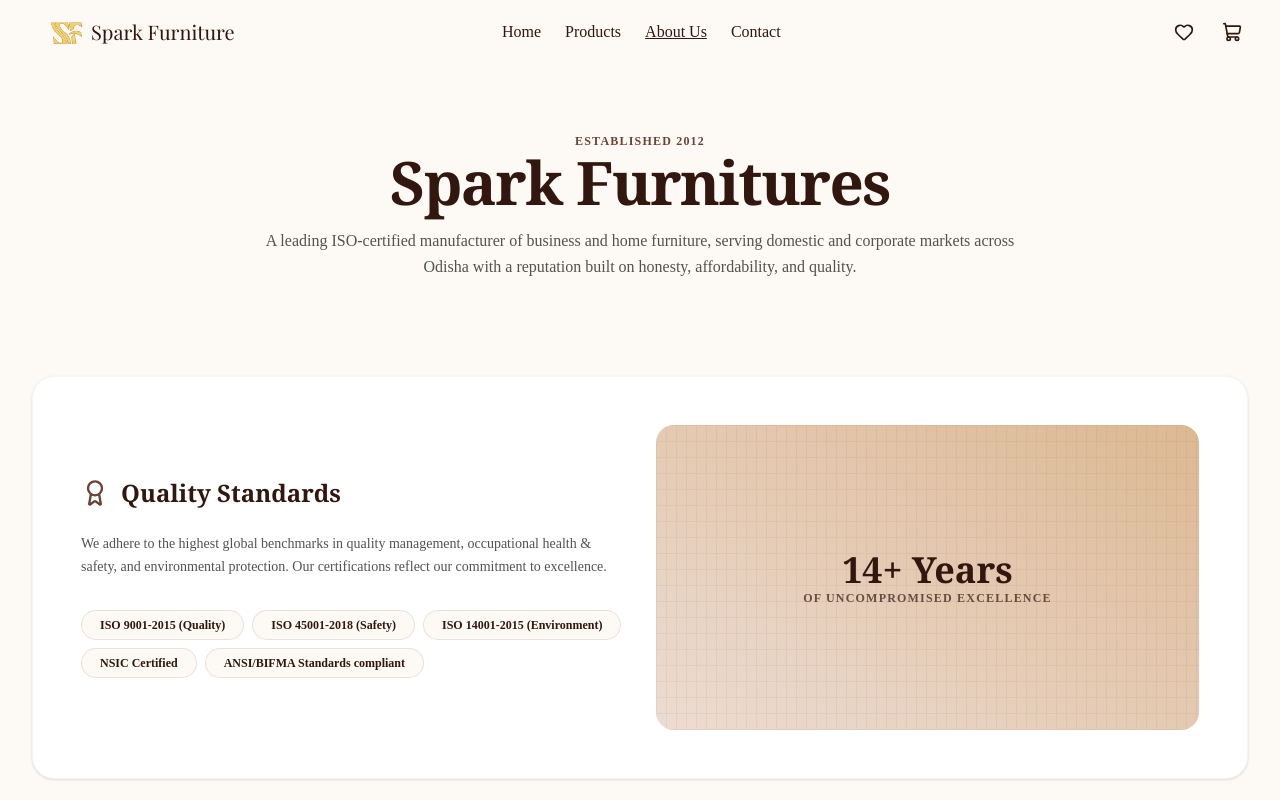
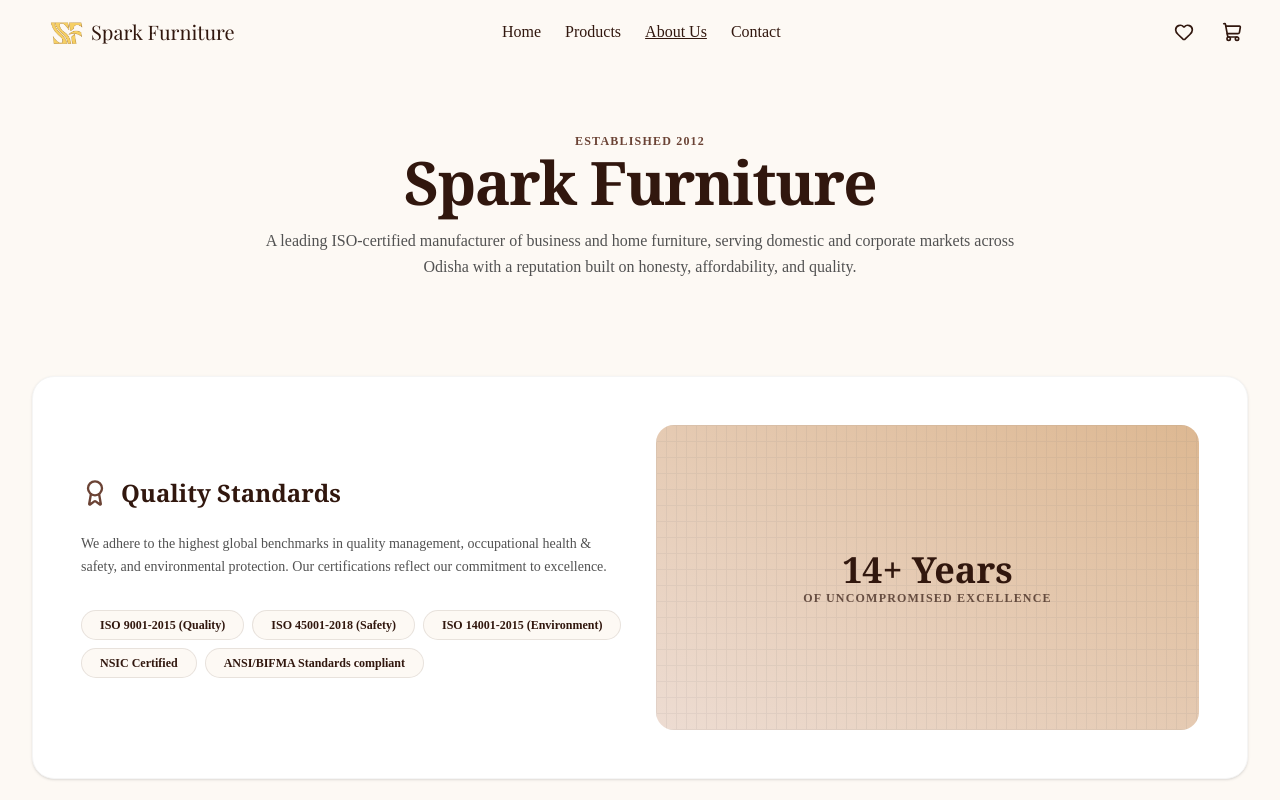
Before and after one commit to SairajTripathy-0077/Spark-Furniture, a Next.js app in the folder spark-furniture/: page /about in a window 1280 px wide. Shown: the top 800 px of the page. Built offline with nearby package versions, Linux system fonts and the light colour scheme.

Commit message:
added image compression and seo updated

```diff
--- a/spark-furniture/package.json
+++ b/spark-furniture/package.json
@@ -12,6 +12,7 @@
   "dependencies": {
     "@base-ui/react": "^1.5.0",
     "@prisma/client": "^6.19.3",
+    "browser-image-compression": "^2.0.2",
     "class-variance-authority": "^0.7.1",
     "cloudinary": "^2.10.0",
     "clsx": "^2.1.1",
--- a/spark-furniture/src/app/about/layout.tsx
+++ b/spark-furniture/src/app/about/layout.tsx
@@ -2,13 +2,13 @@ import { Metadata } from 'next';
 
 export const metadata: Metadata = {
   title: 'About Us',
-  description: 'Spark Furnitures is a leading manufacturer of premium, handcrafted luxury office and home furniture in Bhubaneswar, Odisha. ISO-certified standards since 2012.',
+  description: 'Spark Furniture (also known as Spark Furnitures) is a leading manufacturer of premium, handcrafted luxury office and home furniture in Bhubaneswar, Odisha. ISO-certified standards since 2012.',
   alternates: {
     canonical: '/about',
   },
   openGraph: {
-    title: 'About Us | Spark Furnitures',
-    description: 'Learn about our 14+ years of furniture design excellence, ISO certified quality standards, leadership board, and corporate clients in Bhubaneswar, Odisha.',
+    title: 'About Us | Spark Furniture',
+    description: 'Learn about Spark Furniture (Spark Furnitures) and our 14+ years of furniture design excellence, ISO certified quality standards, leadership board, and corporate clients in Bhubaneswar, Odisha.',
     url: 'https://www.sparkfurnitures.in/about',
   },
 };
--- a/spark-furniture/src/app/about/page.tsx
+++ b/spark-furniture/src/app/about/page.tsx
@@ -65,7 +65,7 @@ export default function AboutPage() {
             transition={{ delay: 0.1 }}
             className="font-serif text-4xl md:text-5xl lg:text-6xl font-bold tracking-tight"
           >
-            Spark Furnitures
+            Spark Furniture
           </motion.h1>
           <motion.p
             initial={{ opacity: 0 }}
--- a/spark-furniture/src/app/admin/page.tsx
+++ b/spark-furniture/src/app/admin/page.tsx
@@ -8,6 +8,7 @@ import {
   Tag, List, User, Phone, Mail, Calendar, DollarSign, MapPin,
   X, Check, AlertCircle, Image as ImageIcon
 } from 'lucide-react';
+import imageCompression from 'browser-image-compression';
 
 interface ProductColor {
   name: string;
@@ -229,15 +230,43 @@ export default function AdminDashboard() {
       const uploadedUrls: string[] = [];
       let lastMsg = '';
 
+      const compressionOptions = {
+        maxSizeMB: 1,
+        maxWidthOrHeight: 1920,
+        useWebWorker: true,
+      };
+
       for (let i = 0; i < files.length; i++) {
         const file = files[i];
+        let fileToUpload = file;
+
+        // Apply compression only for image files
+        if (file.type.startsWith('image/')) {
+          try {
+            fileToUpload = await imageCompression(file, compressionOptions);
+          } catch (compErr) {
+            console.warn(`Compression failed for ${file.name}, uploading original file:`, compErr);
+          }
+        }
+
         const formData = new FormData();
-        formData.append('file', file);
+        formData.append('file', fileToUpload);
 
         const res = await fetch('/api/upload', {
           method: 'POST',
           body: formData
         });
+
+        if (!res.ok) {
+          const text = await res.text();
+          let msg = `${res.status} ${res.statusText}`;
+          try {
+            const data = JSON.parse(text);
+            msg = data.message || msg;
+          } catch (_) {}
+          setFormError(prev => (prev ? prev + ' | ' : '') + `Failed to upload ${file.name}: ${msg}`);
+          continue;
+        }
 
         const data = await res.json();
         if (data.success) {
@@ -257,8 +286,9 @@ export default function AdminDashboard() {
           setTimeout(() => setSuccessMsg(''), 4000);
         }
       }
-    } catch (err) {
-      setFormError('Error connecting to upload API');
+    } catch (err: any) {
+      console.error('Image upload connection error:', err);
+      setFormError(`Error connecting to upload API: ${err.message || 'Connection failed'}`);
     } finally {
       setUploading(false);
     }
@@ -837,7 +867,7 @@ export default function AdminDashboard() {
                     <label className="flex flex-col items-center justify-center w-full h-24 border border-dashed border-[#31170E]/20 rounded-2xl cursor-pointer bg-white hover:bg-neutral-50 transition-colors py-4 px-6 text-center">
                       <Upload size={20} className="text-neutral-400 mb-1" />
                       <span className="text-xs font-semibold text-[#31170E]">
-                        {uploading ? 'Uploading to Cloudinary...' : 'Click to upload product image(s)'}
+                        {uploading ? 'Compressing & uploading...' : 'Click to upload product image(s)'}
                       </span>
                       <span className="text-[10px] text-neutral-400 mt-1 font-normal">Supports multiple JPEGs, PNGs, WEBP</span>
                       <input
--- a/spark-furniture/src/app/contact/layout.tsx
+++ b/spark-furniture/src/app/contact/layout.tsx
@@ -2,13 +2,13 @@ import { Metadata } from 'next';
 
 export const metadata: Metadata = {
   title: 'Contact Us',
-  description: 'Get in touch with Spark Furnitures. Visit our 11,500 sq. ft. showroom in Bhubaneswar, Odisha, call 09777915706, or send a direct custom inquiry.',
+  description: 'Get in touch with Spark Furniture (also known as Spark Furnitures). Visit our 11,500 sq. ft. showroom in Bhubaneswar, Odisha, call 09777915706, or send a direct custom inquiry.',
   alternates: {
     canonical: '/contact',
   },
   openGraph: {
-    title: 'Contact Us | Spark Furnitures Bhubaneswar',
-    description: 'Find our showroom address, phone number, email contact, and send custom design inquiries directly to us on WhatsApp.',
+    title: 'Contact Us | Spark Furniture Bhubaneswar',
+    description: 'Find our showroom address, phone number, email contact, and send custom design inquiries directly to Spark Furniture on WhatsApp.',
     url: 'https://www.sparkfurnitures.in/contact',
   },
 };
--- a/spark-furniture/src/app/contact/page.tsx
+++ b/spark-furniture/src/app/contact/page.tsx
@@ -65,7 +65,8 @@ ${formData.message}`;
                   <div>
                     <h4 className="font-bold text-neutral-500 text-xs uppercase tracking-wider">Address</h4>
                     <p className="mt-1 text-neutral-700 leading-relaxed font-medium">
-                      M/s Spark Furnitures Pvt Ltd<br />
+                      Spark Furniture<br />
+                      <span className="text-xs text-neutral-500 font-normal">(M/s Spark Furnitures Pvt Ltd)</span><br />
                       492, Service Road south, Dumduma,<br />
                       Beside NH-5, Near Khandagiri Petrol Pump,<br />
                       Bhubaneswar - 751019, Odisha
--- a/spark-furniture/src/app/layout.tsx
+++ b/spark-furniture/src/app/layout.tsx
@@ -21,11 +21,15 @@ const geistMono = Geist_Mono({
 export const metadata: Metadata = {
   metadataBase: new URL("https://www.sparkfurnitures.in"),
   title: {
-    default: "Spark Furnitures | Premium Custom Furniture in Bhubaneswar, Odisha",
-    template: "%s | Spark Furnitures",
+    default: "Spark Furniture | Premium Custom Furniture in Bhubaneswar, Odisha",
+    template: "%s | Spark Furniture",
   },
-  description: "Spark Furnitures is Odisha's leading ISO-certified manufacturer of luxury office chairs, executive desks, modular workstations, custom wooden sofas, premium beds, and home interior decor.",
+  description: "Spark Furniture (also known as Spark Furnitures) is Odisha's leading ISO-certified manufacturer of luxury office chairs, executive desks, modular workstations, custom wooden sofas, premium beds, and home interior decor.",
   keywords: [
+    "spark furniture",
+    "spark furnitures",
+    "spark furniture bhubaneswar",
+    "spark furnitures bhubaneswar",
     "furniture store bhubaneswar",
     "office furniture odisha",
     "custom modular furniture",
@@ -40,16 +44,16 @@ export const metadata: Metadata = {
     canonical: "/",
   },
   openGraph: {
-    title: "Spark Furnitures | Premium Custom Furniture in Bhubaneswar, Odisha",
-    description: "ISO-certified manufacturer of luxury office chairs, modular office workstations, wooden sofas, custom beds, and modular home furniture.",
+    title: "Spark Furniture | Premium Custom Furniture in Bhubaneswar, Odisha",
+    description: "ISO-certified manufacturer of luxury office chairs, modular office workstations, wooden sofas, custom beds, and modular home furniture. Spark Furniture (Spark Furnitures) in Bhubaneswar, Odisha.",
     url: "https://sparkfurnitures.in",
-    siteName: "Spark Furnitures",
+    siteName: "Spark Furniture",
     images: [
       {
         url: "/hero.png",
         width: 1200,
         height: 500,
-        alt: "Spark Furnitures Luxury Showroom Hero",
+        alt: "Spark Furniture Luxury Showroom Hero",
       },
     ],
     locale: "en_IN",
@@ -86,7 +90,9 @@ export default function RootLayout({
             __html: JSON.stringify({
               "@context": "https://schema.org",
               "@type": "FurnitureStore",
-              "name": "Spark Furnitures",
+              "name": "Spark Furniture",
+              "alternateName": "Spark Furnitures",
+              "legalName": "Spark Furnitures Pvt Ltd",
               "image": "https://www.sparkfurnitures.in/logo.png",
               "@id": "https://www.sparkfurnitures.in/#organization",
               "url": "https://www.sparkfurnitures.in",
--- a/spark-furniture/src/app/products/page.tsx
+++ b/spark-furniture/src/app/products/page.tsx
@@ -2,8 +2,8 @@ import { Metadata } from "next";
 import ProductsClient from "./ProductsClient";
 
 export const metadata: Metadata = {
-  title: "Premium Furniture Showcase | Spark Furnitures",
-  description: "Browse our complete catalog of handcrafted signature furniture collections. Find custom executive office chairs, modular tables, sofa sets, beds, and ergonomic workspace designs.",
+  title: "Premium Furniture Showcase | Spark Furniture",
+  description: "Browse our complete catalog of handcrafted signature furniture collections from Spark Furniture (also known as Spark Furnitures). Find custom office chairs, modular desks, sofas, beds, and ergonomic workspace designs.",
 };
 
 export default function ProductsPage() {
```
Also changed, not shown: 1 other file (tests, documents, lock files or other folders).
